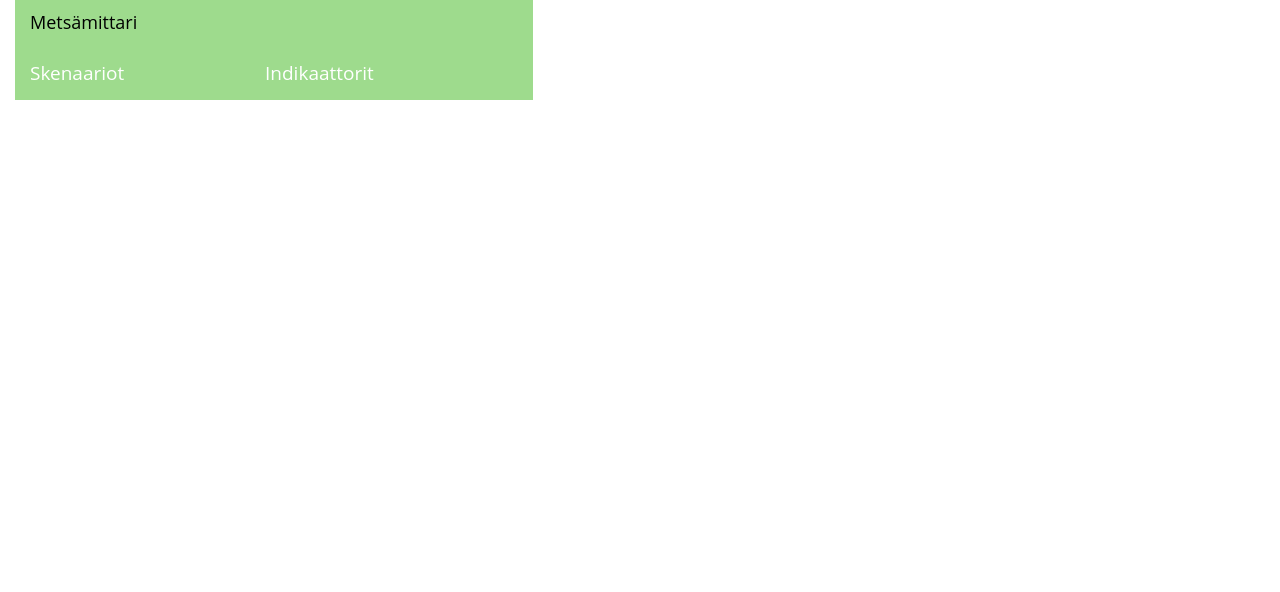
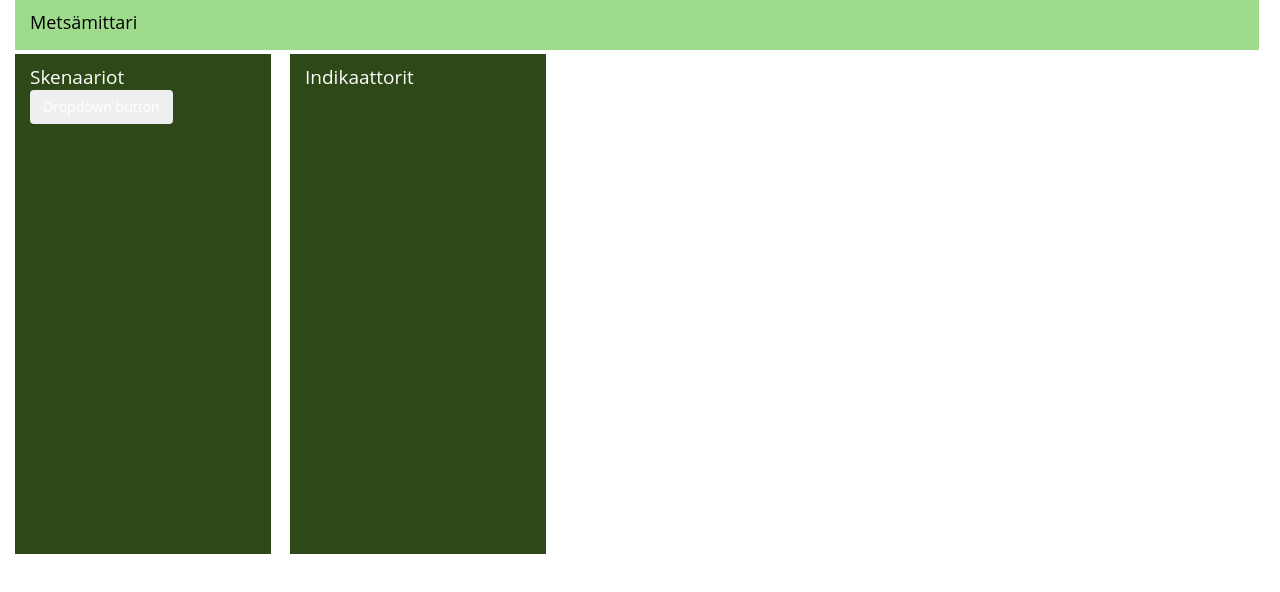
Before and after one commit to Jlansisa/Forest-Indicator-Service, a React (Create React App) app in the folder forestis/: page / in a window 1280 px wide. Shown: the top 592 px of the page. Built offline with nearby package versions, Linux system fonts and the light colour scheme.

Commit message:
Changes added

```diff
--- a/forestis/package.json
+++ b/forestis/package.json
@@ -5,10 +5,12 @@
   "dependencies": {
     "bootstrap": "^3.3.7",
     "highcharts": "^6.0.3",
-    "react": "^16.1.1",
+    "react": "^16.2.0",
     "react-body-backgroundcolor": "^1.0.1",
     "react-dom": "^16.1.1",
-    "react-scripts": "1.0.17"
+    "react-highcharts": "^15.0.0",
+    "react-scripts": "1.0.17",
+    "react-split-button": "^1.0.1"
   },
   "scripts": {
     "start": "react-scripts start",
--- a/forestis/src/App.js
+++ b/forestis/src/App.js
@@ -5,6 +5,7 @@ import 'bootstrap/dist/css/bootstrap.min.css';
 import Header from './components/Header';
 import Scenarios from './components/Scenarios';
 import Indicators from './components/Indicators';
+import Chart from './components/Chart';
 //Assets
 import './Assets/css/default.min.css';
 
--- a/forestis/src/Assets/css/default.min.css
+++ b/forestis/src/Assets/css/default.min.css
@@ -1 +1 @@
-@charset "UTF-8";body{font-family:'Open Sans',sans-serif;font-size:18px;color:#000;font-weight:400;font-style:normal}Header{position:relative;display:block;width:50%;background:#9edb8d;color:#000;height:100px}Header .metsämittari{position:absolute;top:10px;left:15px}Scenarios{position:absolute;top:50px;left:15px}Scenarios .scenarios{position:absolute;top:10px;left:15px;font-size:19px;line-height:normal;color:#fff}Indicators{position:absolute;top:50px;left:250px}Indicators .indicators{position:absolute;top:10px;left:15px;font-size:19px;line-height:normal;color:#fff}
+@charset "UTF-8";body{font-family:'Open Sans',sans-serif;font-size:18px;color:#000;font-weight:400;font-style:normal}Header{position:relative;display:block;width:120%;background:#9edb8d;color:#000;height:50px}Header .metsämittari{position:absolute;top:10px;left:15px}Scenarios{position:relative;top:4px;left:15px;display:block;width:20%;background:#2e4917;height:500px}Scenarios .scenarios{position:absolute;top:10px;left:15px;font-size:19px;line-height:normal;color:#fff}Indicators{position:absolute;top:54px;left:290px;display:block;width:20%;background:#2e4917;height:500px}Indicators .indicators{position:absolute;top:10px;left:15px;font-size:19px;line-height:normal;color:#fff}
--- a/forestis/src/Assets/scss/default.scss
+++ b/forestis/src/Assets/scss/default.scss
@@ -3,10 +3,10 @@
 Header {
     position: relative;
     display: block;
-    width: 50%;
+    width: 120%;
     background: $light-green;
     color: $black;
-    height: 100px;
+    height: 50px;
 
     .metsämittari {
         position: absolute;
@@ -15,8 +15,12 @@ Header {
 }
 
 Scenarios {
-    position: absolute;
-    top: 50px; left: 15px;
+    position: relative;
+    top: 4px; left: 15px;
+    display: block;
+    width: 20%;
+    background: $dark-green;
+    height: 500px;
 
     .scenarios {
         position: absolute;
@@ -29,7 +33,11 @@ Scenarios {
 
 Indicators {
     position: absolute;
-    top: 50px; left: 250px;
+    top: 54px; left: 290px;
+    display: block;
+    width: 20%;
+    background: $dark-green;
+    height: 500px;
 
     .indicators {
         position: absolute;
--- /dev/null
+++ b/forestis/src/components/Chart.js
@@ -0,0 +1,13 @@
+import React, { Component } from 'react'
+
+class Chart extends Component {
+    render () {
+        return (
+            <div>
+                The chart goes here
+            </div>
+        )
+    }
+}
+
+export default Chart
--- a/forestis/src/components/Indicators.js
+++ b/forestis/src/components/Indicators.js
@@ -1,6 +1,7 @@
 import React, { Component } from 'react'
 
 class Indicators extends Component {
+
     render () {
         return (
             <indicators>
--- a/forestis/src/components/Scenarios.js
+++ b/forestis/src/components/Scenarios.js
@@ -1,12 +1,23 @@
 import React, { Component } from 'react'
+import SplitButton from 'react';
 
 class Scenarios extends Component {
     render () {
-
         return (
             <scenarios>
                 <div className="scenarios">
                     Skenaariot
+
+                    <div class="dropdown">
+                        <button class="btn btn-secondary dropdown-toggle" type="button" id="dropdownMenuButton" data-toggle="dropdown" aria-haspopup="true" aria-expanded="false">
+                            Dropdown button
+                        </button>
+                        <div class="dropdown-menu" aria-labelledby="dropdownMenuButton">
+                            <a class="dropdown-item" href="#">Action</a>
+                            <a class="dropdown-item" href="#">Another action</a>
+                            <a class="dropdown-item" href="#">Something else here</a>
+                        </div>
+                    </div>
                 </div>
             </scenarios>
         )
```
